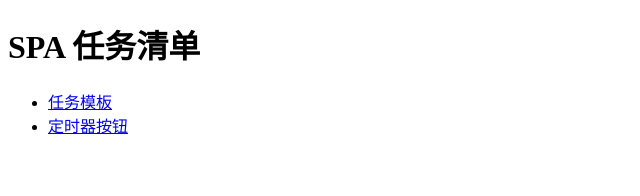
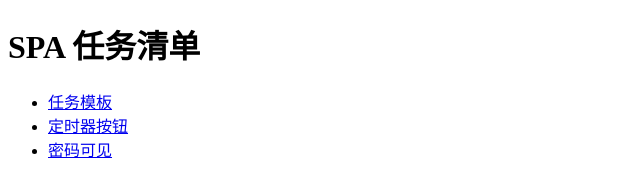
Before and after one commit to yujia1997/spa, a website: page index.html in a window 1280 px wide. Shown: the whole page, without its empty margins (0-640 px from the left). Drawn offline with Linux system fonts and the light colour scheme.

Commit message:
一些提交

```diff
--- a/index.html
+++ b/index.html
@@ -11,6 +11,7 @@
 <ul>
   <li><a href="./00-template/index.html">任务模板</a></li>
   <li><a href="./10-timer-button/01-button.html">定时器按钮</a></li>
+  <li><a href="./11-password-visual/password.html">密码可见</a></li>
 </ul>
 </body>
 </html>
```
